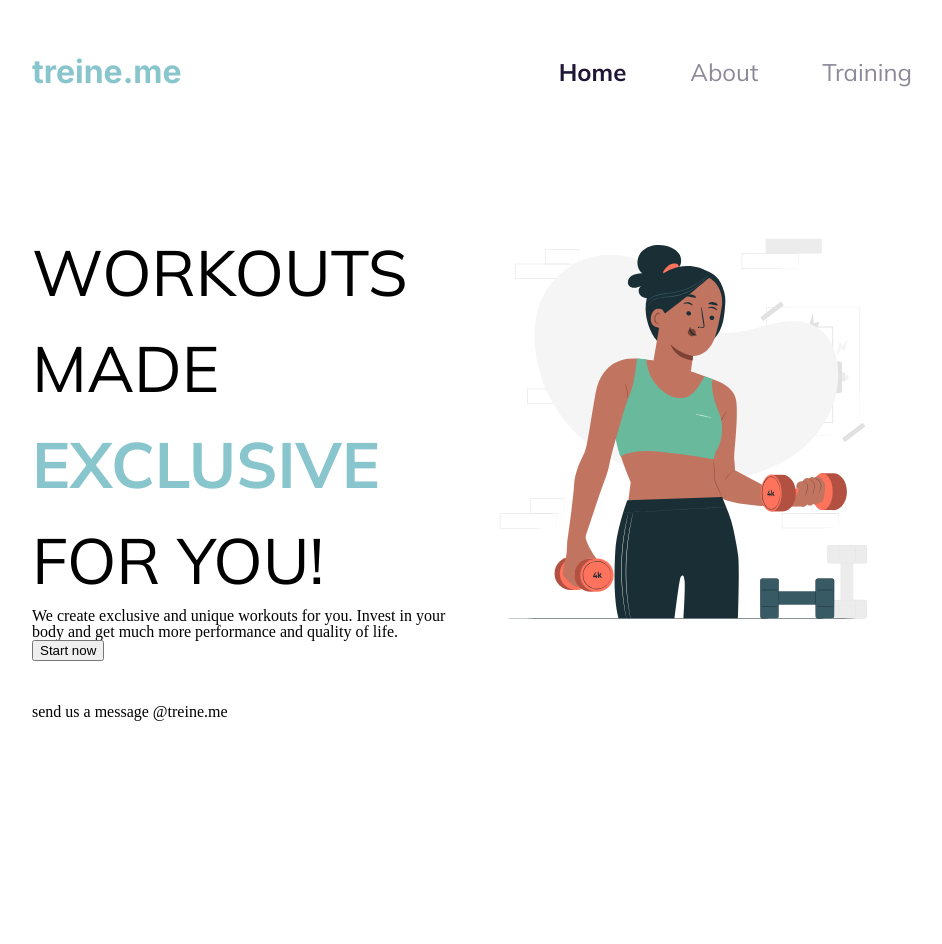
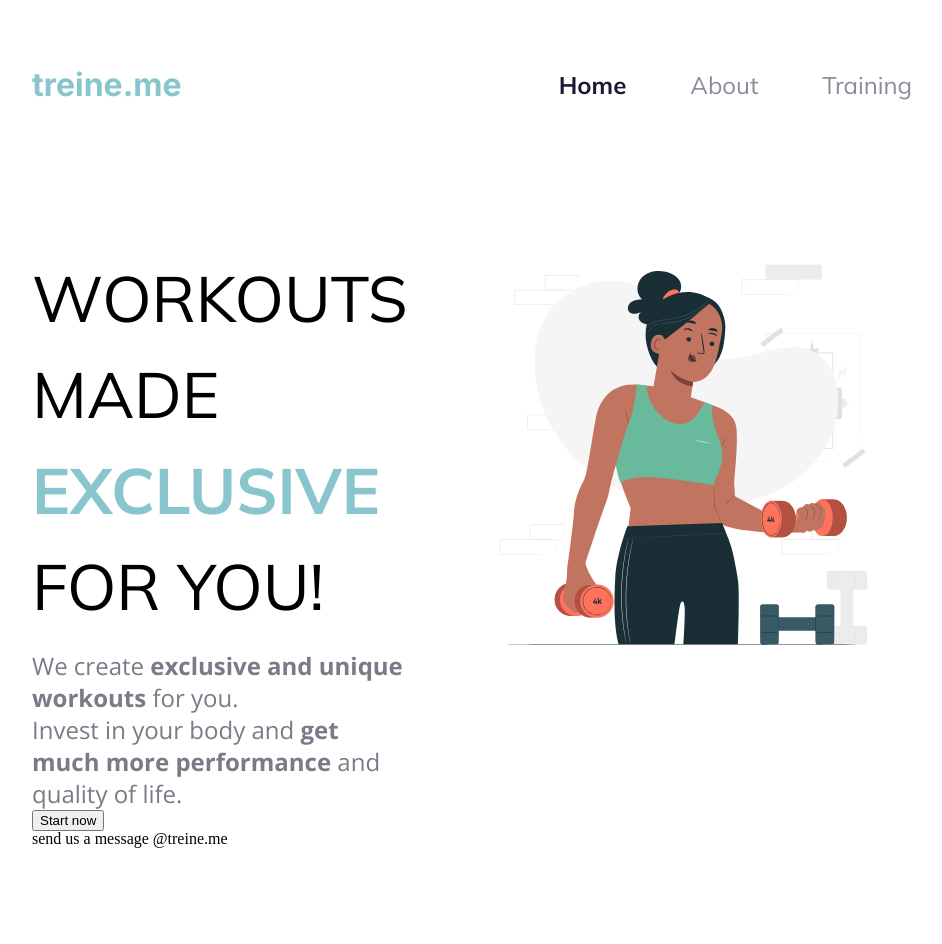
Before and after one commit to Matheus2237/treine, a plain HTML site: page index.html in a window 1280 px wide. Shown: the whole page, without its empty margins (168-1110 px from the left). Before the commit the page ends 800 px from the top, so only its background shows below. Drawn offline with nearby package versions, Linux system fonts and the light colour scheme.

Commit message:
feat: Estilização do texto da seção principal

```diff
--- a/css/styles.css
+++ b/css/styles.css
@@ -1,9 +1,11 @@
 @import url('https://fonts.googleapis.com/css2?family=Inter:ital,opsz,wght@0,14..32,100..900;1,14..32,100..900&display=swap');
 @import url('https://fonts.googleapis.com/css2?family=Inter:ital,opsz,wght@0,14..32,100..900;1,14..32,100..900&family=Mulish:ital,wght@0,200..1000;1,200..1000&display=swap');
+@import url('https://fonts.googleapis.com/css2?family=Open+Sans:ital,wght@0,300..800;1,300..800&display=swap');
 
 :root {
     --verde: #89C5CC;
-    --cinza: #8E8999;
+    --cinza-claro: #8E8999;
+    --cinza: #7D7987;
     --cinza-escuro: #1F1534;
 }
 
@@ -49,7 +51,7 @@ body {
     font-family: 'mulish';
     font-size: 1.5rem;
     font-weight: normal;
-    color: var(--cinza);
+    color: var(--cinza-claro);
 }
 
 .cabecalho__navegacao__link__selecionado a {
@@ -79,6 +81,18 @@ body {
     font-weight: bold;
 }
 
+.texto__principal {
+    font-family: 'Open Sans';
+    font-size: 1.5rem;
+    line-height: 2rem;
+    width: 85%;
+    margin-top: 1rem;
+    color: var(--cinza);
+}
+
+.texto__highlight {
+    font-weight: bold;
+}
 
 .imagem__principal {
     height: 70vh;
--- a/index.html
+++ b/index.html
@@ -22,7 +22,7 @@
     <main class="container container__principal">
         <div class="informacao__principal">
             <h1 class="titulo__principal">WORKOUTS MADE <span class="titulo__highlight">EXCLUSIVE</span> FOR YOU!</h1>
-            <p class="texto__principal">We create exclusive and unique workouts for you. Invest in your body and get much more performance and quality of life.</p>
+            <p class="texto__principal">We create <span class="texto__highlight">exclusive and unique workouts</span> for you.<br>Invest in your body and <span class="texto__highlight">get much more performance</span> and quality of life.</p>
             <button class="botao__principal">Start now</button>
         </div>
         <img class="imagem__principal" src="image/athlete.svg" alt="Representação visual de uma atleta treinando com halteres.">
```
